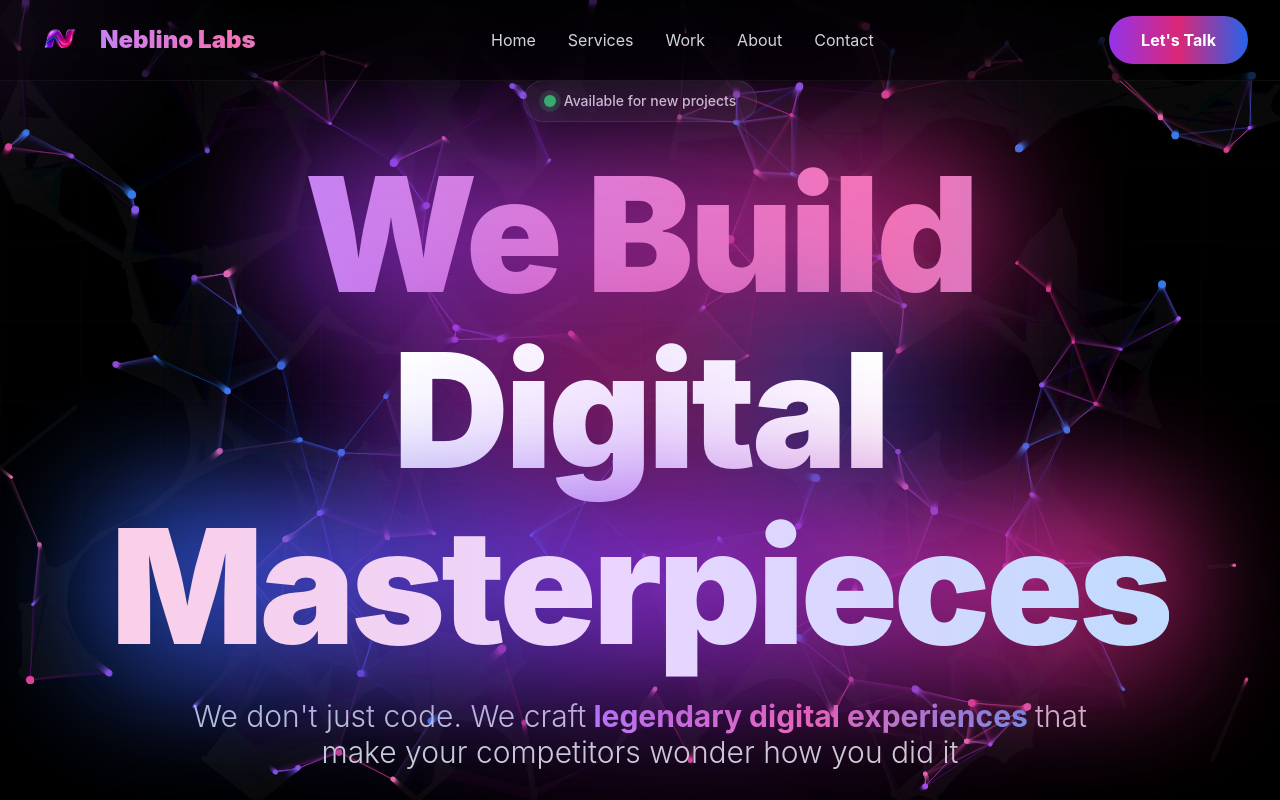
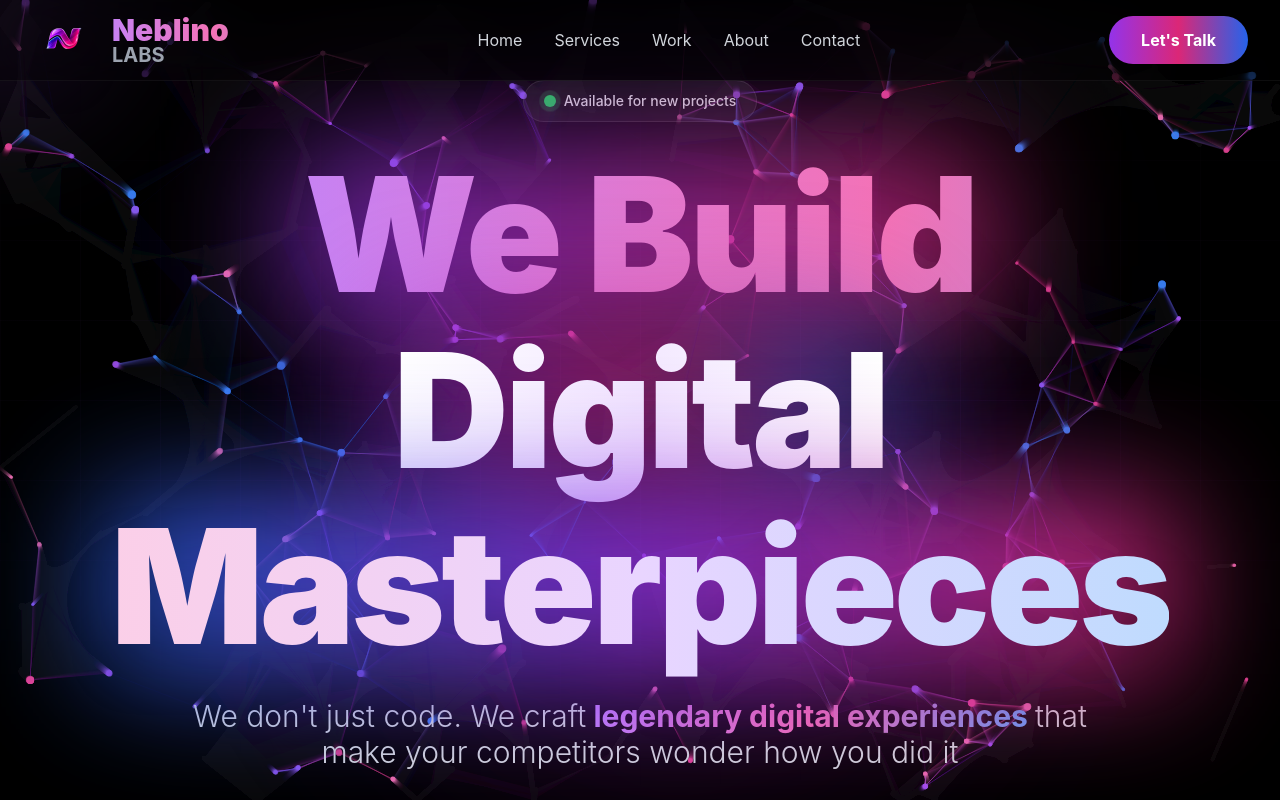
Before and after one commit to Zubair-IT/neblino-site, a Next.js app: page / in a window 1280 px wide. Shown: the top 800 px of the page. Built offline with nearby package versions, Linux system fonts and the light colour scheme.

Commit message:
💪 Make logo BIGGER and BOLDER - split text layout with larger sizes

```diff
--- a/app/page.tsx
+++ b/app/page.tsx
@@ -156,16 +156,21 @@ export default function Home() {
       <nav className="fixed w-full z-50 backdrop-blur-2xl bg-black/40 border-b border-white/5">
         <div className="max-w-7xl mx-auto px-6 lg:px-8">
           <div className="flex justify-between items-center h-20">
-            <div className="flex items-center space-x-3 group cursor-pointer">
+            <div className="flex items-center space-x-4 group cursor-pointer">
               <div className="relative">
-                <div className="absolute inset-0 blur-lg opacity-75 group-hover:opacity-100 transition-opacity" />
-                <div className="relative w-14 h-14 transform group-hover:scale-110 transition-all duration-500">
+                <div className="absolute inset-0 blur-xl opacity-75 group-hover:opacity-100 transition-opacity" />
+                <div className="relative w-16 h-16 transform group-hover:scale-110 transition-all duration-500">
                   <img src="/neblino-logo.png" alt="Neblino Labs" className="w-full h-full object-contain drop-shadow-2xl" />
                 </div>
               </div>
-              <span className="text-2xl font-black bg-gradient-to-r from-purple-400 via-pink-400 to-blue-400 bg-clip-text text-transparent animate-gradient">
-                Neblino Labs
-              </span>
+              <div className="flex flex-col">
+                <span className="text-3xl font-black leading-none bg-gradient-to-r from-purple-400 via-pink-400 to-blue-400 bg-clip-text text-transparent animate-gradient">
+                  Neblino
+                </span>
+                <span className="text-xl font-bold leading-none text-gray-400">
+                  LABS
+                </span>
+              </div>
             </div>
             <div className="hidden md:flex space-x-8">
               {['Home', 'Services', 'Work', 'About', 'Contact'].map((item) => (
@@ -446,13 +451,18 @@ export default function Home() {
         <div className="max-w-7xl mx-auto px-6 lg:px-8">
           <div className="grid md:grid-cols-4 gap-16 mb-16">
             <div className="md:col-span-2">
-              <div className="flex items-center space-x-3 mb-6 group cursor-pointer">
-                <div className="relative w-12 h-12 transform group-hover:scale-110 transition-all duration-500">
+              <div className="flex items-center space-x-4 mb-6 group cursor-pointer">
+                <div className="relative w-14 h-14 transform group-hover:scale-110 transition-all duration-500">
                   <img src="/neblino-logo.png" alt="Neblino Labs" className="w-full h-full object-contain drop-shadow-2xl" />
                 </div>
-                <span className="text-2xl font-black bg-gradient-to-r from-purple-400 to-pink-400 bg-clip-text text-transparent">
-                  Neblino Labs
-                </span>
+                <div className="flex flex-col">
+                  <span className="text-2xl font-black leading-none bg-gradient-to-r from-purple-400 to-pink-400 bg-clip-text text-transparent">
+                    Neblino
+                  </span>
+                  <span className="text-lg font-bold leading-none text-gray-400">
+                    LABS
+                  </span>
+                </div>
               </div>
               <p className="text-gray-400 text-lg mb-8 max-w-md leading-relaxed">
                 We're not just developers. We're digital artists crafting the future, one masterpiece at a time.
```
